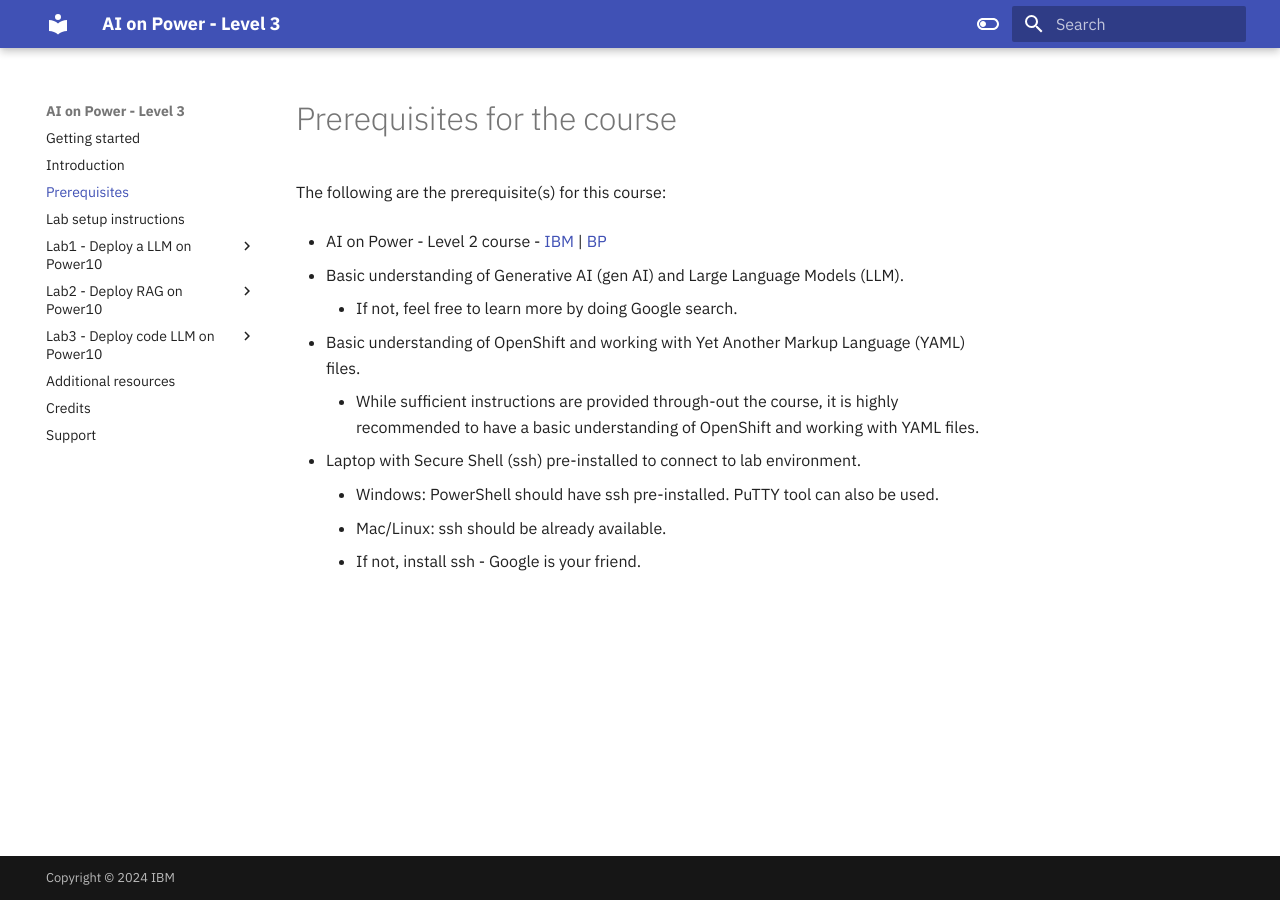
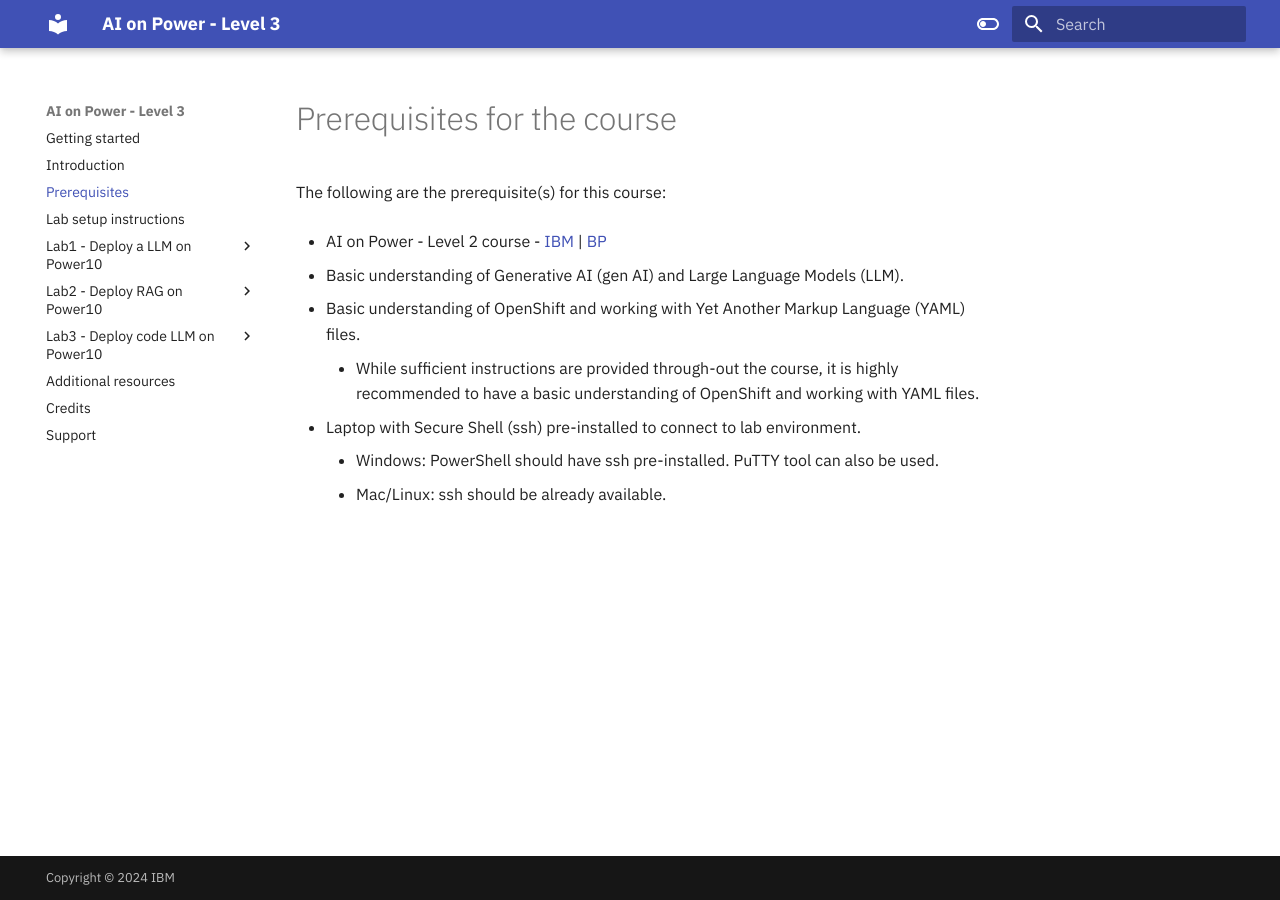
Before and after one commit to IBM/AI-on-Power-Level3, an MkDocs documentation site: the page built from docs/pre-req.md, in a window 1280 px wide. Built offline with MkDocs 1.6.1 and Material for MkDocs 9.7.7, drawn with Linux system fonts in a browser that asks for light colours.

Commit message:
fix review - remove reference to google search

```diff
--- a/docs/pre-req.md
+++ b/docs/pre-req.md
@@ -5,7 +5,6 @@
 * AI on Power - Level 2 course - [IBM](https://yourlearning.ibm.com/activity/PLAN-95E47B97CBB5){target="_blank"} | [BP](https://learn.ibm.com/course/view.php?id=16329){target="_blank"}
 
 * Basic understanding of Generative AI (gen AI) and Large Language Models (LLM).
-   	- If not, feel free to learn more by doing Google search.
 
 * Basic understanding of OpenShift and working with Yet Another Markup Language (YAML) files.
 	- While sufficient instructions are provided through-out the course, it is highly recommended to have a basic understanding of OpenShift and working with YAML files.
@@ -13,4 +12,3 @@
 * Laptop with Secure Shell (ssh) pre-installed to connect to lab environment.
  	- Windows: PowerShell should have ssh pre-installed. PuTTY tool can also be used.
     - Mac/Linux: ssh should be already available.
-    - If not, install ssh - Google is your friend.
```
